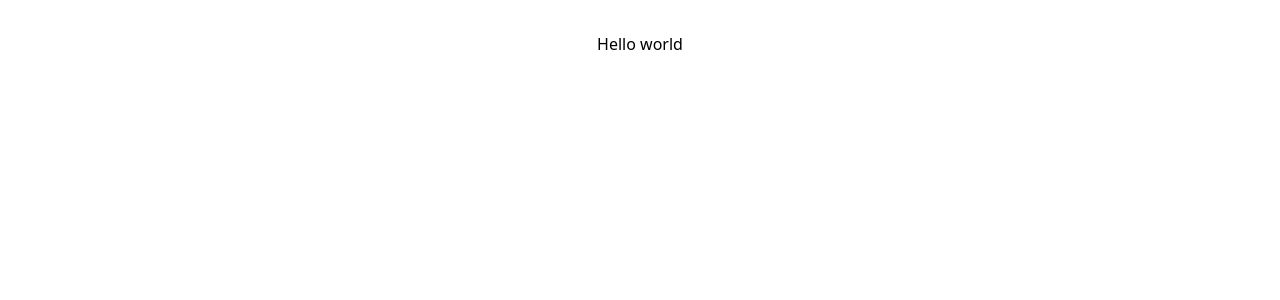
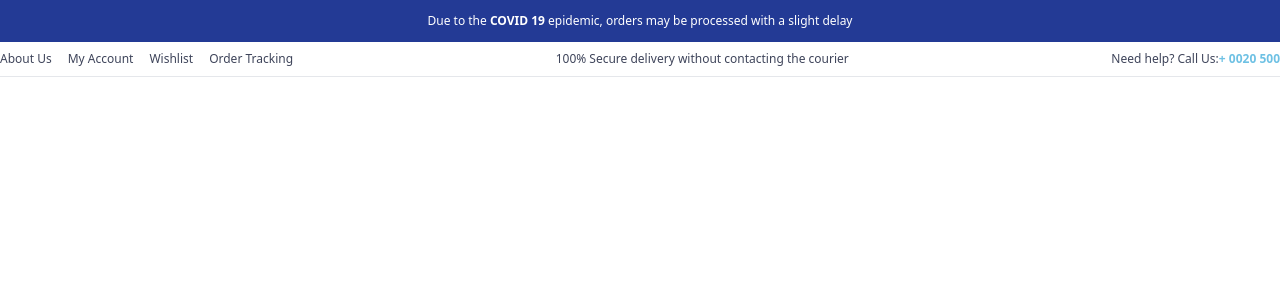
Before and after one commit to hayatul-islam/E-Buy, a React (Vite) app: page / in a window 1280 px wide. Shown: the top 300 px of the page. Built offline with nearby package versions, Linux system fonts and the light colour scheme.

Commit message:
top bar design

```diff
--- a/package.json
+++ b/package.json
@@ -10,7 +10,8 @@
   },
   "dependencies": {
     "react": "^18.2.0",
-    "react-dom": "^18.2.0"
+    "react-dom": "^18.2.0",
+    "react-router-dom": "^6.0.2"
   },
   "devDependencies": {
     "@types/react": "^18.0.28",
--- a/src/App.tsx
+++ b/src/App.tsx
@@ -1,12 +1,9 @@
-import { useState } from "react";
-import "./App.css";
+import TheLayout from "./pages/TheLayout";
 
 function App() {
-  const [count, setCount] = useState(0);
-
   return (
-    <div className="App">
-      <h1>Hello world</h1>
+    <div>
+      <TheLayout />
     </div>
   );
 }
--- /dev/null
+++ b/src/components/header/TopBar.tsx
@@ -0,0 +1,35 @@
+import { Link } from "react-router-dom";
+
+const TopBar = () => {
+  return (
+    <div>
+      <div className="text-center py-3 text-[12px] bg-[#233a95] text-white">
+        Due to the <span className="font-bold">COVID 19</span> epidemic, orders
+        may be processed with a slight delay
+      </div>
+      <div className="flex justify-between text-[12px] text-[#3e445a] py-2 border-b">
+        <nav className="flex gap-x-4">
+          <Link className="hover:text-[#6EC1E4]" to="about-us">
+            About Us
+          </Link>
+          <Link className="hover:text-[#6EC1E4]" to="my-account">
+            My Account
+          </Link>
+          <Link className="hover:text-[#6EC1E4]" to="wishlist">
+            Wishlist
+          </Link>
+          <Link className="hover:text-[#6EC1E4]" to="order-tracking">
+            Order Tracking
+          </Link>
+        </nav>
+        <div>100% Secure delivery without contacting the courier</div>
+        <div>
+          <span>Need help? Call Us:</span>
+          <span className="text-[#6EC1E4] font-bold">+ 0020 500</span>
+        </div>
+      </div>
+    </div>
+  );
+};
+
+export default TopBar;
--- /dev/null
+++ b/src/pages/Header.tsx
@@ -0,0 +1,11 @@
+import TopBar from "../components/header/TopBar";
+
+const Header = () => {
+  return (
+    <div>
+      <TopBar />
+    </div>
+  );
+};
+
+export default Header;
--- /dev/null
+++ b/src/pages/TheLayout.tsx
@@ -0,0 +1,15 @@
+import { BrowserRouter, Routes } from "react-router-dom";
+import Header from "./Header";
+
+const TheLayout = () => {
+  return (
+    <div>
+      <BrowserRouter>
+        <Header />
+        <Routes>{/* <Route path="/" element={<Home />} /> */}</Routes>
+      </BrowserRouter>
+    </div>
+  );
+};
+
+export default TheLayout;
```
Also changed, not shown: 2 other files (tests, documents, lock files or other folders).
